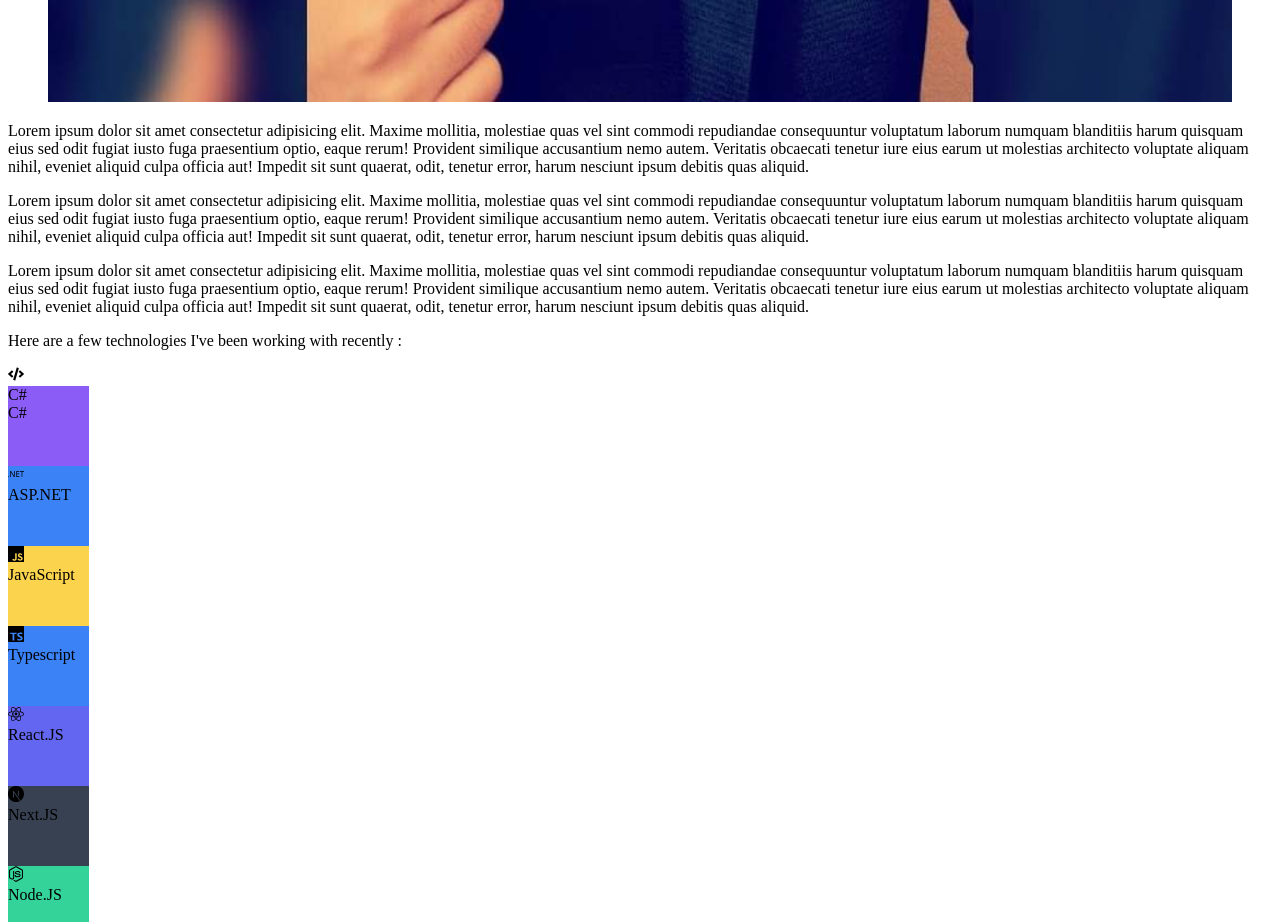
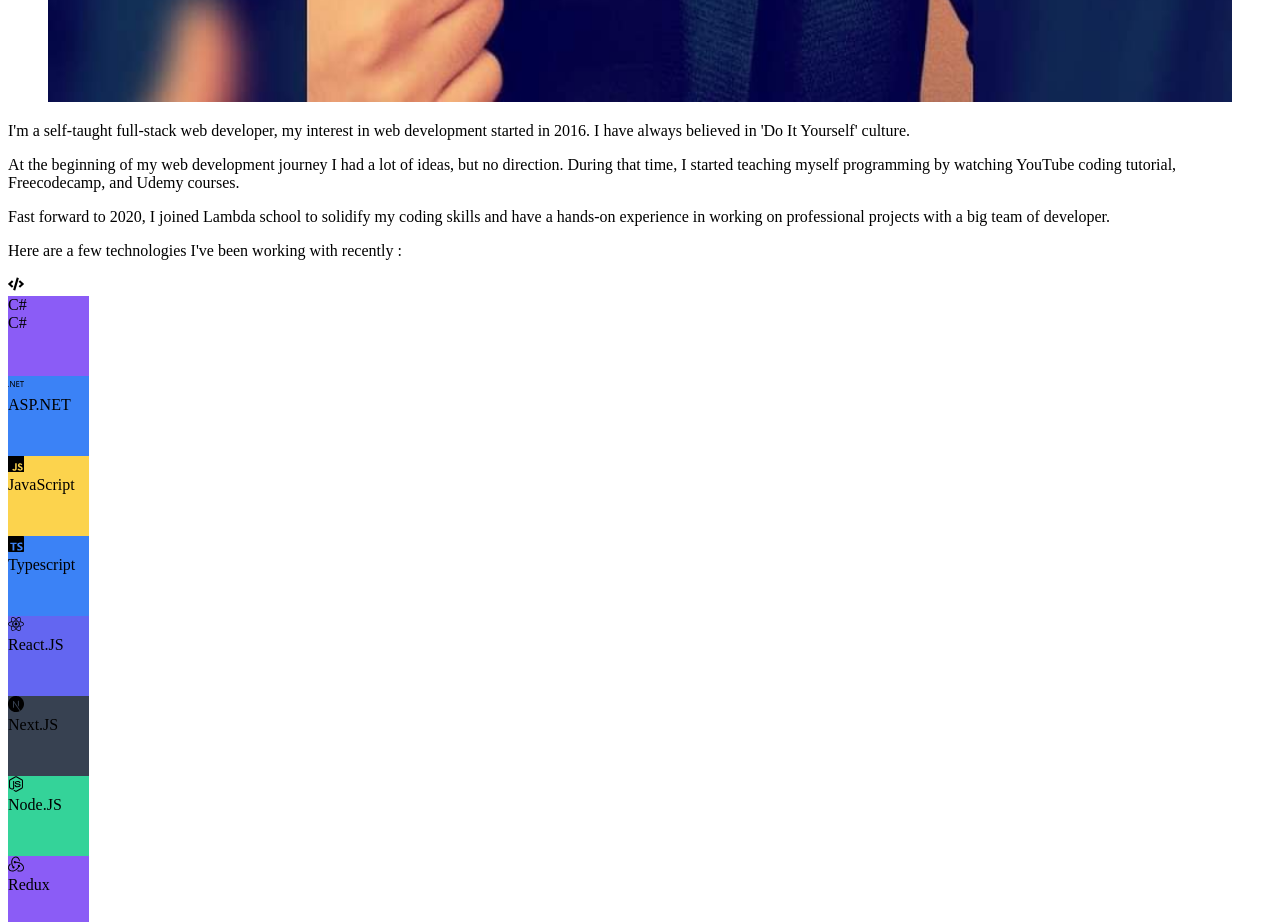
Before and after one commit to sami-alaloosi/portfolio-v2, a Next.js app: page / in a window 1280 px wide. Shown: the part 4160-5082 px from the top of the page. Built offline with nearby package versions, Linux system fonts and the light colour scheme.

Commit message:
adding text to about.js

```diff
--- a/components/About.js
+++ b/components/About.js
@@ -72,39 +72,15 @@
           <div className="mt-8 lg:mt-0">
             <div className="text-base max-w-prose mx-auto lg:max-w-none">
               <p className="text-lg text-gray-500">
-                Lorem ipsum dolor sit amet consectetur adipisicing elit. Maxime
-                mollitia, molestiae quas vel sint commodi repudiandae
-                consequuntur voluptatum laborum numquam blanditiis harum
-                quisquam eius sed odit fugiat iusto fuga praesentium optio,
-                eaque rerum! Provident similique accusantium nemo autem.
-                Veritatis obcaecati tenetur iure eius earum ut molestias
-                architecto voluptate aliquam nihil, eveniet aliquid culpa
-                officia aut! Impedit sit sunt quaerat, odit, tenetur error,
-                harum nesciunt ipsum debitis quas aliquid.
+              I'm a self-taught full-stack web developer, my interest in web development started in 2016. I have always believed in <span className="font-semibold"> 'Do It Yourself' </span> culture.
               </p>
             </div>
             <div className="mt-5 prose prose-indigo text-gray-500 mx-auto lg:max-w-none lg:row-start-1 lg:col-start-1">
               <p>
-                Lorem ipsum dolor sit amet consectetur adipisicing elit. Maxime
-                mollitia, molestiae quas vel sint commodi repudiandae
-                consequuntur voluptatum laborum numquam blanditiis harum
-                quisquam eius sed odit fugiat iusto fuga praesentium optio,
-                eaque rerum! Provident similique accusantium nemo autem.
-                Veritatis obcaecati tenetur iure eius earum ut molestias
-                architecto voluptate aliquam nihil, eveniet aliquid culpa
-                officia aut! Impedit sit sunt quaerat, odit, tenetur error,
-                harum nesciunt ipsum debitis quas aliquid.
+              At the beginning of my web development journey I had a lot of ideas, but no direction. During that time, I started teaching myself programming by watching YouTube coding tutorial, Freecodecamp, and Udemy courses.
               </p>
               <p>
-                Lorem ipsum dolor sit amet consectetur adipisicing elit. Maxime
-                mollitia, molestiae quas vel sint commodi repudiandae
-                consequuntur voluptatum laborum numquam blanditiis harum
-                quisquam eius sed odit fugiat iusto fuga praesentium optio,
-                eaque rerum! Provident similique accusantium nemo autem.
-                Veritatis obcaecati tenetur iure eius earum ut molestias
-                architecto voluptate aliquam nihil, eveniet aliquid culpa
-                officia aut! Impedit sit sunt quaerat, odit, tenetur error,
-                harum nesciunt ipsum debitis quas aliquid.
+              Fast forward to 2020, I joined Lambda school to solidify my coding skills and have a hands-on experience in working on professional projects with a big team of developer.
               </p>
 
               <p className="text-center font-medium">
```
